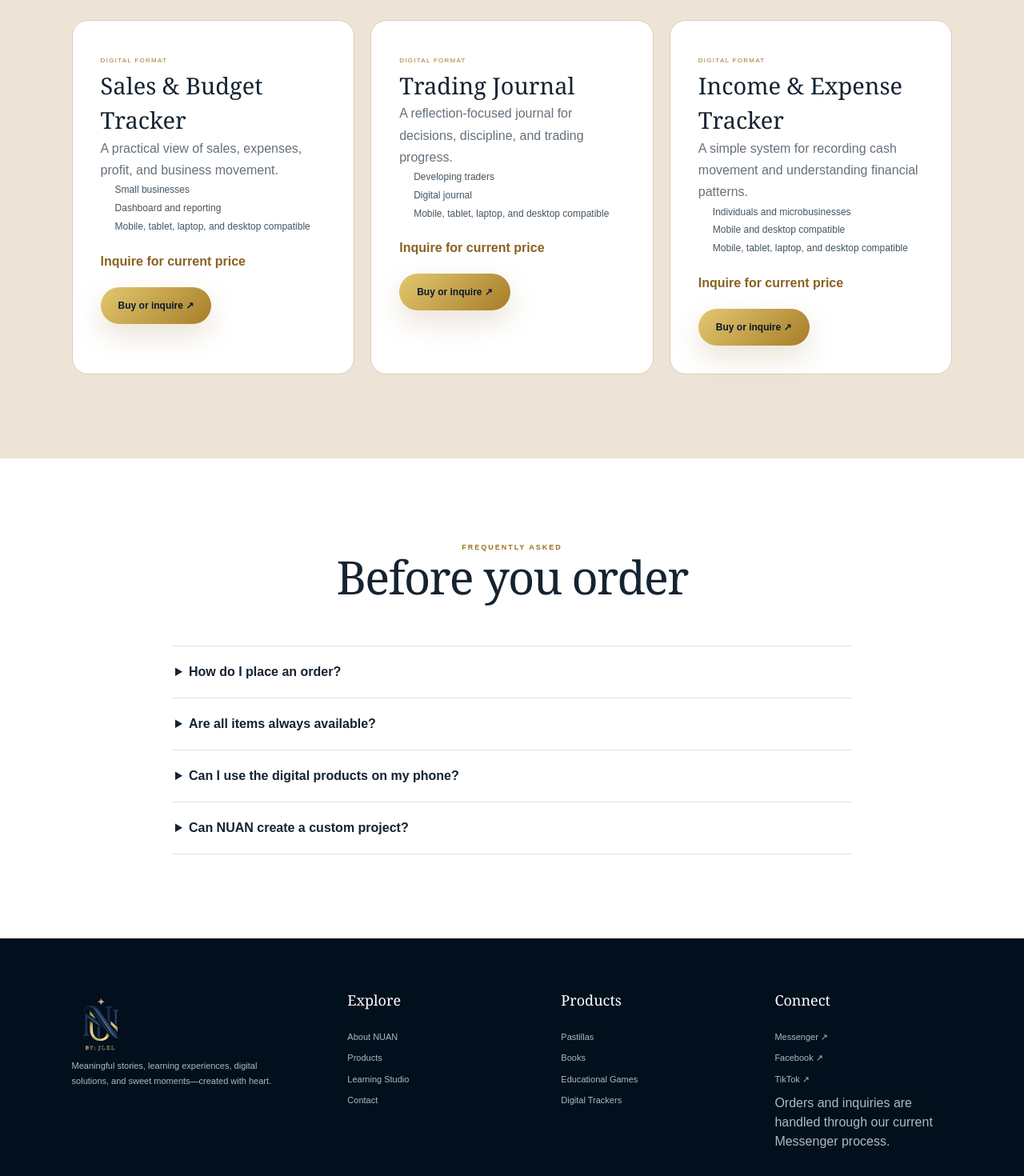
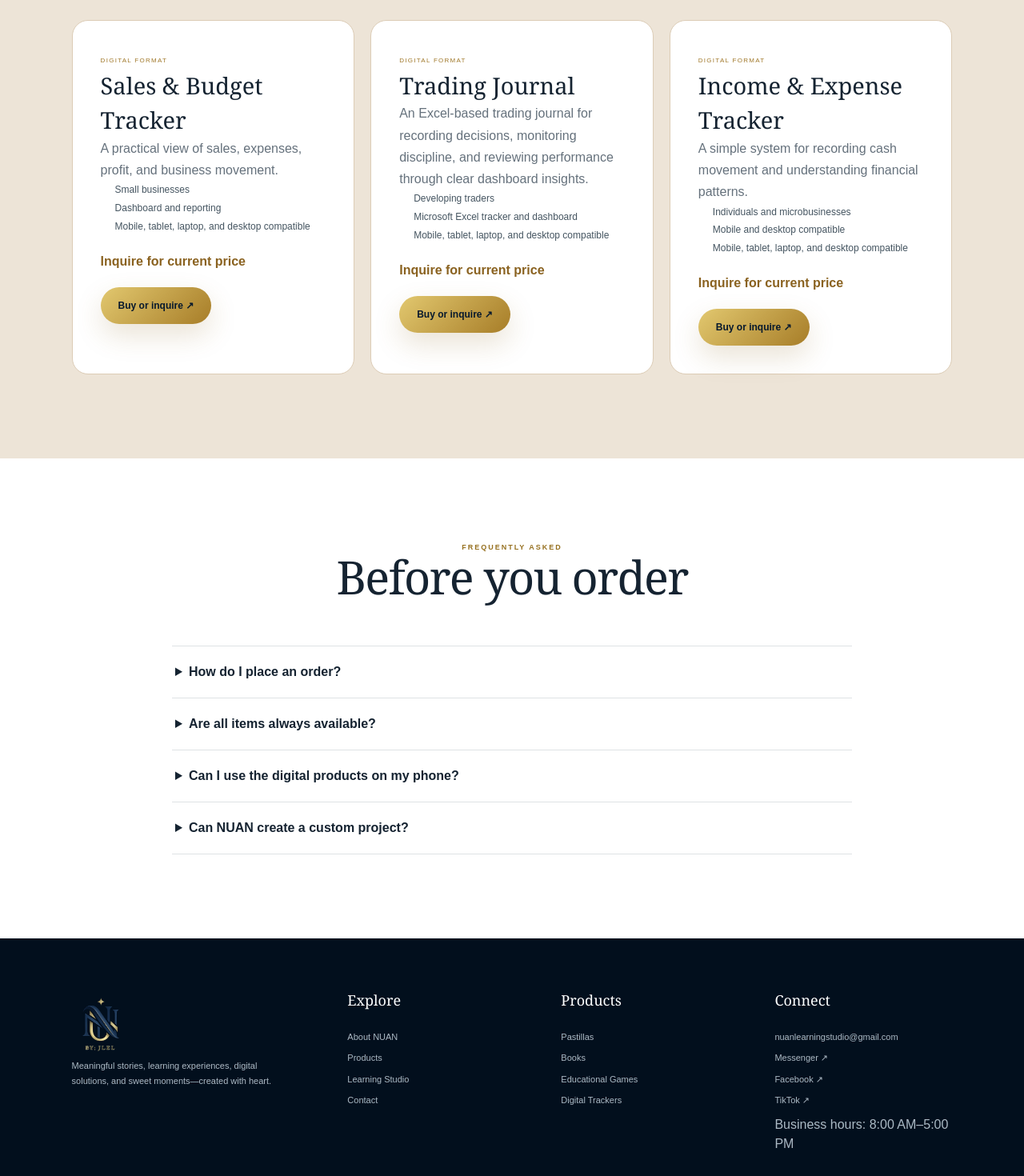
Before and after one commit to Oblivion08/nuan.com, a Next.js app: page /products in a window 1280 px wide. Shown: the part 4100-5570 px from the top of the page at 80% size. Built offline with nearby package versions, Linux system fonts and the light colour scheme.

Commit message:
Correct Trading Journal and business contact details

```diff
--- a/app/components/SiteFooter.tsx
+++ b/app/components/SiteFooter.tsx
@@ -8,7 +8,7 @@ export function SiteFooter() {
       <div className="footer-brand"><Image src="/assets/nuan-logo.png" alt="NUAN by JLEL" width={90} height={105} /><p>Meaningful stories, learning experiences, digital solutions, and sweet moments—created with heart.</p></div>
       <div><h2>Explore</h2><Link href="/about">About NUAN</Link><Link href="/products">Products</Link><Link href="/portfolio">Learning Studio</Link><Link href="/contact">Contact</Link></div>
       <div><h2>Products</h2><Link href="/products#pastillas">Pastillas</Link><Link href="/products#books">Books</Link><Link href="/products#games">Educational Games</Link><Link href="/products#trackers">Digital Trackers</Link></div>
-      <div><h2>Connect</h2><a href={messenger} target="_blank" rel="noreferrer">Messenger ↗</a><a href={facebook} target="_blank" rel="noreferrer">Facebook ↗</a><a href={tiktok} target="_blank" rel="noreferrer">TikTok ↗</a><p>Orders and inquiries are handled through our current Messenger process.</p></div>
+      <div><h2>Connect</h2><a href="mailto:nuanlearningstudio@gmail.com">nuanlearningstudio@gmail.com</a><a href={messenger} target="_blank" rel="noreferrer">Messenger ↗</a><a href={facebook} target="_blank" rel="noreferrer">Facebook ↗</a><a href={tiktok} target="_blank" rel="noreferrer">TikTok ↗</a><p>Business hours: 8:00 AM–5:00 PM</p></div>
       <div className="footer-bottom"><span>© 2026 NUAN by JLEL. Wrapped with Blessings, Made with Love.</span><Link href="/">Back home ↑</Link></div>
     </footer>
   );
--- a/app/contact/page.tsx
+++ b/app/contact/page.tsx
@@ -8,7 +8,7 @@ export const metadata: Metadata = { title: "Contact NUAN | Orders, Inquiries and
 
 export default function ContactPage() {
   return <main><PageHero eyebrow="Orders, inquiries, and services" title={<>Tell us what you need.<br /><em>We’ll guide the next step.</em></>} copy="Choose a product or service, share the important details, and continue the conversation through NUAN’s current Messenger inquiry process." />
-    <section className="section contact-layout"><div><p className="section-tag">Send an inquiry</p><h2>Start with a few details.</h2><p>Required information is checked before Messenger opens. No payment details are collected on this website.</p><ContactForm /></div><aside><div className="contact-card"><h3>Connect with NUAN</h3><a href={messenger} target="_blank" rel="noreferrer">Messenger <span>↗</span></a><a href={facebook} target="_blank" rel="noreferrer">Facebook <span>↗</span></a><a href={tiktok} target="_blank" rel="noreferrer">TikTok @nuanpastillas <span>↗</span></a></div><div className="contact-card"><h3>Helpful details to include</h3><ul><li>Product or service name</li><li>Quantity or preferred format</li><li>Deadline, grade level, or project goal</li><li>Pickup, delivery, or access questions</li></ul></div><div className="contact-card"><h3>Response and availability</h3><p>Business hours and exact response times have not yet been provided. Messages are answered through the current NUAN inquiry process.</p></div></aside></section>
+    <section className="section contact-layout"><div><p className="section-tag">Send an inquiry</p><h2>Start with a few details.</h2><p>Required information is checked before Messenger opens. No payment details are collected on this website.</p><ContactForm /></div><aside><div className="contact-card"><h3>Connect with NUAN</h3><a href="mailto:nuanlearningstudio@gmail.com">nuanlearningstudio@gmail.com <span>↗</span></a><a href={messenger} target="_blank" rel="noreferrer">Messenger <span>↗</span></a><a href={facebook} target="_blank" rel="noreferrer">Facebook <span>↗</span></a><a href={tiktok} target="_blank" rel="noreferrer">TikTok @nuanpastillas <span>↗</span></a><div className="business-hours"><span>Business hours</span><strong>8:00 AM–5:00 PM</strong></div></div></aside></section>
     <section className="faq section"><header className="center-heading"><p className="section-tag">Contact FAQ</p><h2>What happens next?</h2></header><div className="faq-list">{[["Does this form send payment?","No. It only prepares your inquiry and opens Messenger. Confirm payment and fulfillment details directly with the NUAN team."],["Can I request custom digital work?","Yes. Select Website Development, Business System, Educational Game, or Digital Tracker in the form."],["Where can I browse first?","Visit Products for available categories or Portfolio for selected digital projects." ]].map(([q,a])=><details key={q}><summary>{q}</summary><p>{a}</p></details>)}</div><div className="center-actions"><Link className="text-link" href="/products">Browse products →</Link><Link className="text-link" href="/portfolio">View portfolio →</Link></div></section>
   </main>;
 }
--- a/app/lib/site-data.ts
+++ b/app/lib/site-data.ts
@@ -14,6 +14,6 @@ export const projects = [
   { title: "AP8 Adventure Hub", category: "Educational Game", image: "/assets/game-escape-room.webp", description: "Quest-based AP8 activities featuring puzzles, battles, and classroom-friendly adventures.", audience: "Grade 8 learners", status: "Ongoing learning collection", tools: "Mobile-first web games" },
   { title: "Sales & Budget Tracker", category: "Digital Tracker", image: "/assets/finance-dashboard.png", description: "A practical view of sales, expenses, profit, and business movement.", audience: "Small businesses", status: "Available by inquiry", tools: "Dashboard and reporting" },
   { title: "Teacher Dashboard", category: "Business System", image: "/assets/teacher-dashboard.png", description: "An organized workspace for classroom information and everyday teaching tasks.", audience: "Teachers and learning teams", status: "Portfolio project", tools: "Responsive web dashboard" },
-  { title: "Trading Journal", category: "Digital Tracker", image: "/assets/mental-capital-new-cover.jpg", description: "A reflection-focused journal for decisions, discipline, and trading progress.", audience: "Developing traders", status: "Available by inquiry", tools: "Digital journal" },
+  { title: "Trading Journal", category: "Digital Tracker", image: "/assets/trading-journal-dashboard.png", description: "An Excel-based trading journal for recording decisions, monitoring discipline, and reviewing performance through clear dashboard insights.", audience: "Developing traders", status: "Available by inquiry", tools: "Microsoft Excel tracker and dashboard" },
   { title: "Income & Expense Tracker", category: "Digital Tracker", image: "/assets/finance-dashboard.png", description: "A simple system for recording cash movement and understanding financial patterns.", audience: "Individuals and microbusinesses", status: "Available by inquiry", tools: "Mobile and desktop compatible" },
 ];
```
Also changed, not shown: app/globals.css, public/assets/trading-journal-dashboard.png (added).
